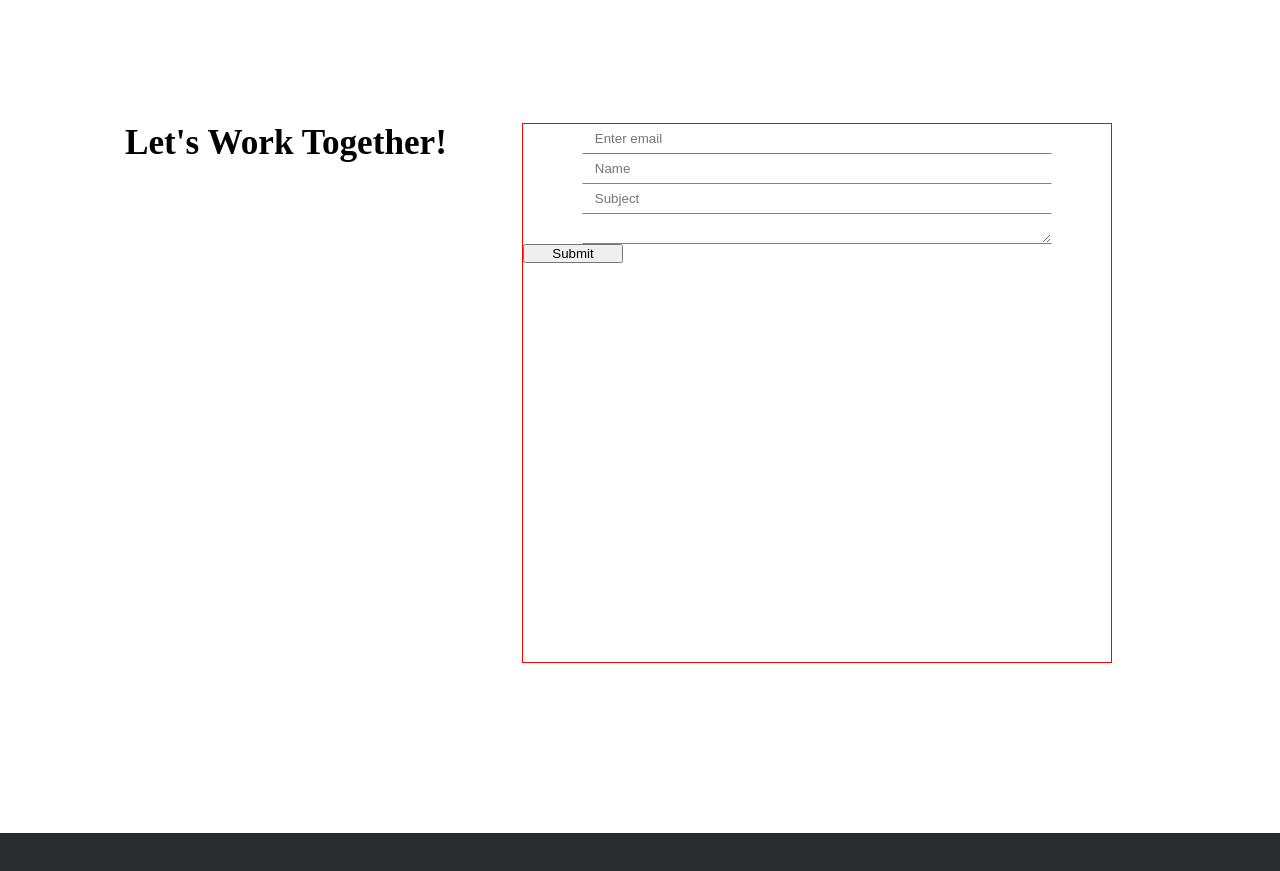
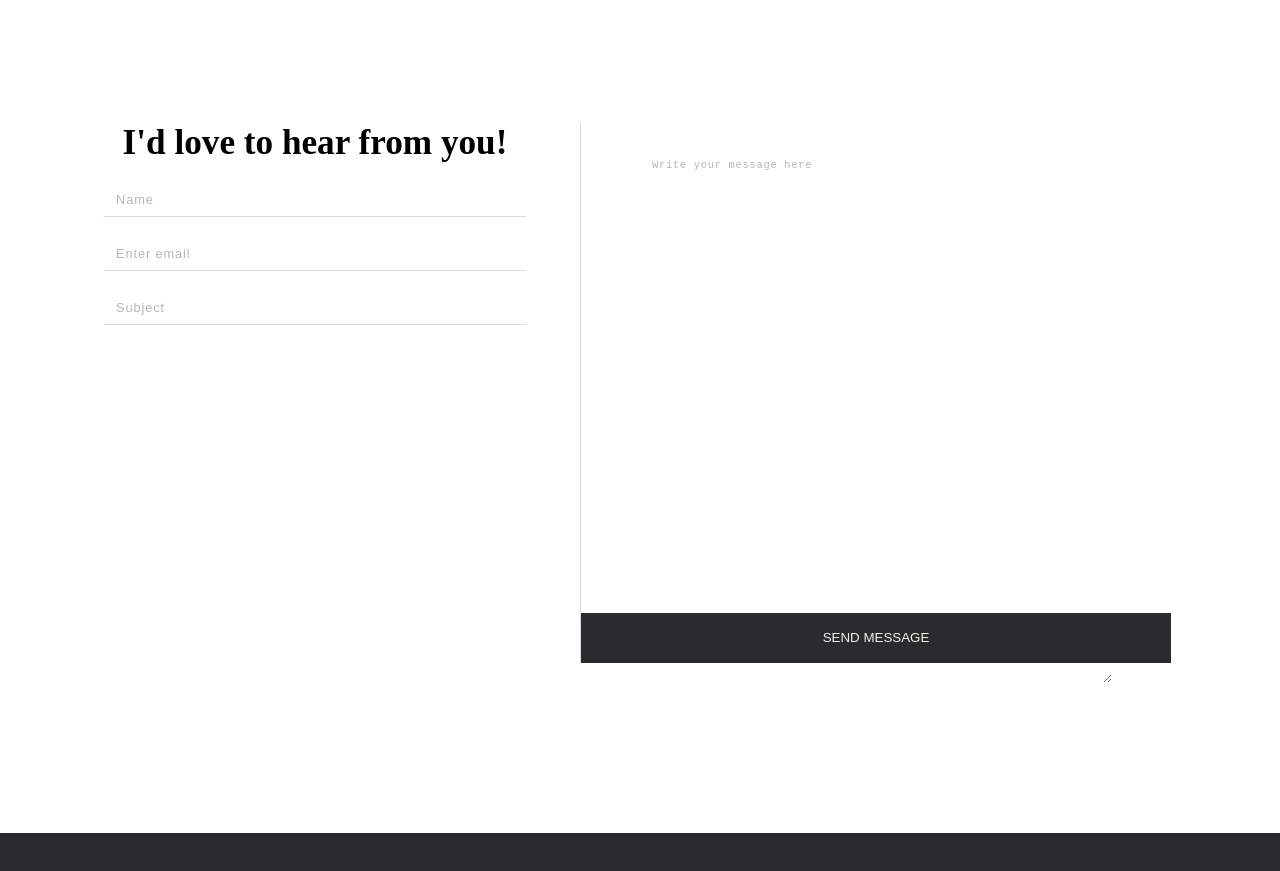
Before and after one commit to yirano/portfolio, a React (Create React App) app: page / in a window 1280 px wide. Shown: the part 2100-2971 px from the top of the page. Built offline with nearby package versions, Linux system fonts and the light colour scheme; a web font is replaced by a local one.

Commit message:
Style contact form - split contents into a postcard look

```diff
--- a/src/components/Contact/Contact.css
+++ b/src/components/Contact/Contact.css
@@ -4,32 +4,53 @@
 	display: flex;
 }
 
-.leftContent {
-	flex-basis: 40%;
-	text-align: center;
+form {
+	display: flex;
+	width: 100%;
 }
 
-.rightContent {
-	border: 1px solid red;
+.leftContact {
+	flex-basis: 45%;
+	text-align: center;
+	border-right: 1px solid #dadada;
+}
+
+.rightContact {
+	position: relative;
 	flex-basis: 50%;
 }
 
 input,
 textarea {
-	flex-basis: 60%;
 	display: block;
 	height: 30px;
 	width: 80%;
-	padding: 6px 12px;
+	padding: 16px 12px;
 	border: 1px solid transparent;
-	border-bottom: 1px solid grey;
+	border-bottom: 1px solid #dadada;
 	outline: none;
-	margin: 0 auto;
+	margin: 20px auto;
+
+	font-size: 0.8em;
+	letter-spacing: 0.07em;
+}
+
+::placeholder {
+	color: rgb(182, 182, 182);
 }
 
 textarea {
+	height: 100%;
+	border: none;
 }
 
 button {
-	width: 100px;
+	position: absolute;
+	bottom: 0;
+	height: 50px;
+	background-color: var(--black);
+	width: 100%;
+	border: transparent;
+	color: var(--white);
+	text-transform: uppercase;
 }
--- a/src/components/Contact/Contact.jsx
+++ b/src/components/Contact/Contact.jsx
@@ -1,12 +1,12 @@
-import React, { Component } from 'react';
-import * as emailjs from 'emailjs-com';
-import './Contact.css';
+import React, { Component } from "react";
+import * as emailjs from "emailjs-com";
+import "./Contact.css";
 class Contact extends Component {
   state = {
-		name: '',
-		email: '',
-		subject: '',
-		message: ''
+    name: "",
+    email: "",
+    subject: "",
+    message: ""
   };
   handleSubmit(e) {
     e.preventDefault();
@@ -14,19 +14,24 @@ class Contact extends Component {
     let templateParams = {
       email: email,
       from_name: name,
-			to_name: 'user_Ph7Q4dFDfBXaCF6O82qSl',
+      to_name: "user_Ph7Q4dFDfBXaCF6O82qSl",
       subject: subject,
       message_html: message
     };
-		emailjs.send('gmail', 'template_eOv2qlYU', templateParams, 'user_Ph7Q4dFDfBXaCF6O82qSl');
+    emailjs.send(
+      "gmail",
+      "template_eOv2qlYU",
+      templateParams,
+      "user_Ph7Q4dFDfBXaCF6O82qSl"
+    );
     this.resetform();
   }
   resetform() {
     this.setState({
-			name: '',
-			email: '',
-			subject: '',
-			message: ''
+      name: "",
+      email: "",
+      subject: "",
+      message: ""
     });
   }
   handleChange = (param, e) => {
@@ -35,52 +40,53 @@ class Contact extends Component {
   render() {
     return (
       <section className="contactContainer">
-				<div className="leftContent">
-					<h3>Let's Work Together!</h3>
-				</div>
+        <form onSubmit={this.handleSubmit.bind(this)}>
+          <div className="leftContact">
+            <h3>I'd love to hear from you!</h3>
 
-				<div className="rightContent">
-					<form onSubmit={this.handleSubmit.bind(this)}>
-						<label className="text-muted" />
+            <label htmlFor="name" />
+            <input
+              type="text"
+              name="name"
+              value={this.state.name}
+              className="text-primary"
+              onChange={this.handleChange.bind(this, "name")}
+              placeholder="Name"
+            />
+            <label htmlFor="email" />
             <input
               type="email"
               name="email"
               value={this.state.email}
               className="text-primary"
-							onChange={this.handleChange.bind(this, 'email')}
+              onChange={this.handleChange.bind(this, "email")}
               placeholder="Enter email"
             />
-						<label className="text-muted" />
-						<input
-							type="text"
-							name="name"
-							value={this.state.name}
-							className="text-primary"
-							onChange={this.handleChange.bind(this, 'name')}
-							placeholder="Name"
-						/>
-						<label className="text-muted" />
+            <label htmlFor="subject" />
             <input
               type="text"
               name="subject"
               className="text-primary"
               value={this.state.subject}
-							onChange={this.handleChange.bind(this, 'subject')}
+              onChange={this.handleChange.bind(this, "subject")}
               placeholder="Subject"
             />
-						<label className="text-muted" />
+          </div>
+          <div className="rightContact">
+            <label htmlFor="message" />
             <textarea
               type="text"
               name="message"
               className="text-primary"
               value={this.state.message}
-							onChange={this.handleChange.bind(this, 'message')}
+              onChange={this.handleChange.bind(this, "message")}
+              placeholder="Write your message here"
             />
             <button variant="primary" type="submit">
-							Submit
+              Send Message
             </button>
+          </div>
         </form>
-				</div>
       </section>
     );
   }
```
Also changed, not shown: package.json (+10 -2 lines). Lines whose indentation alone changed are shown as unchanged.
